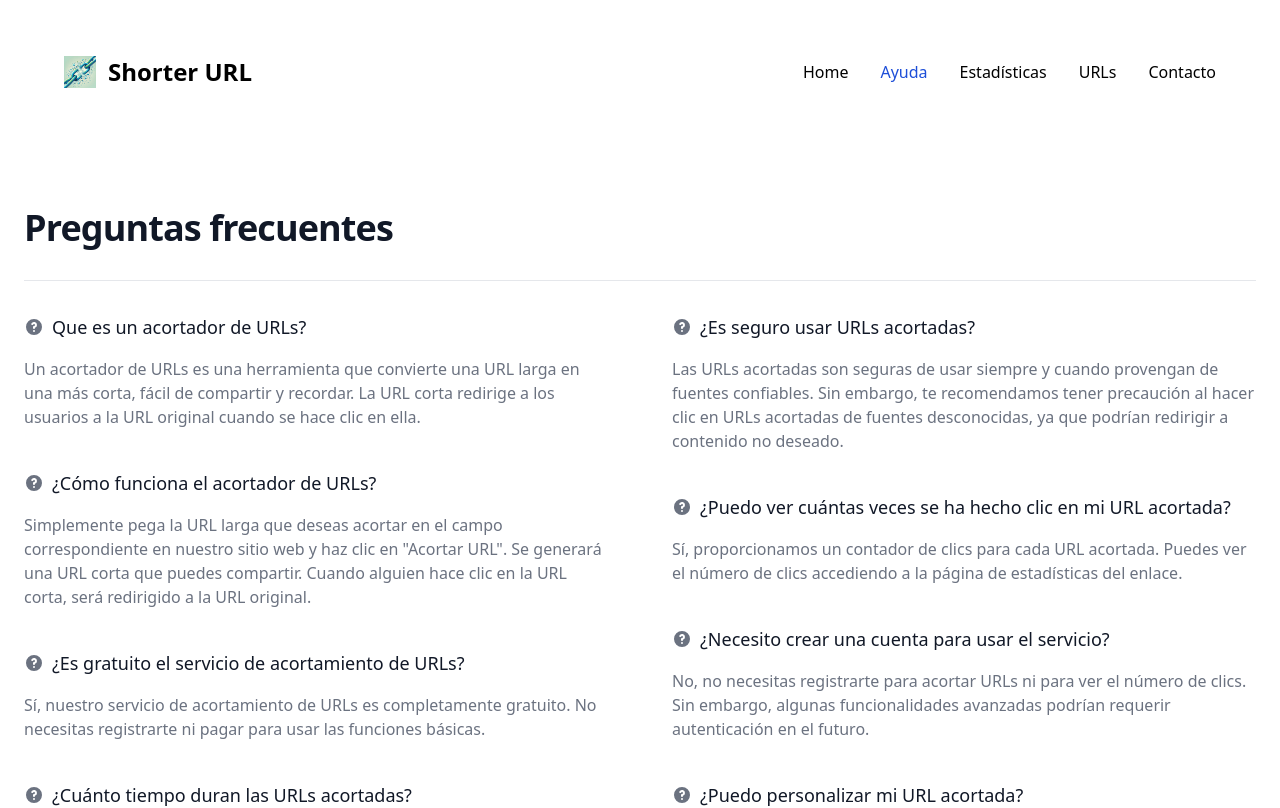
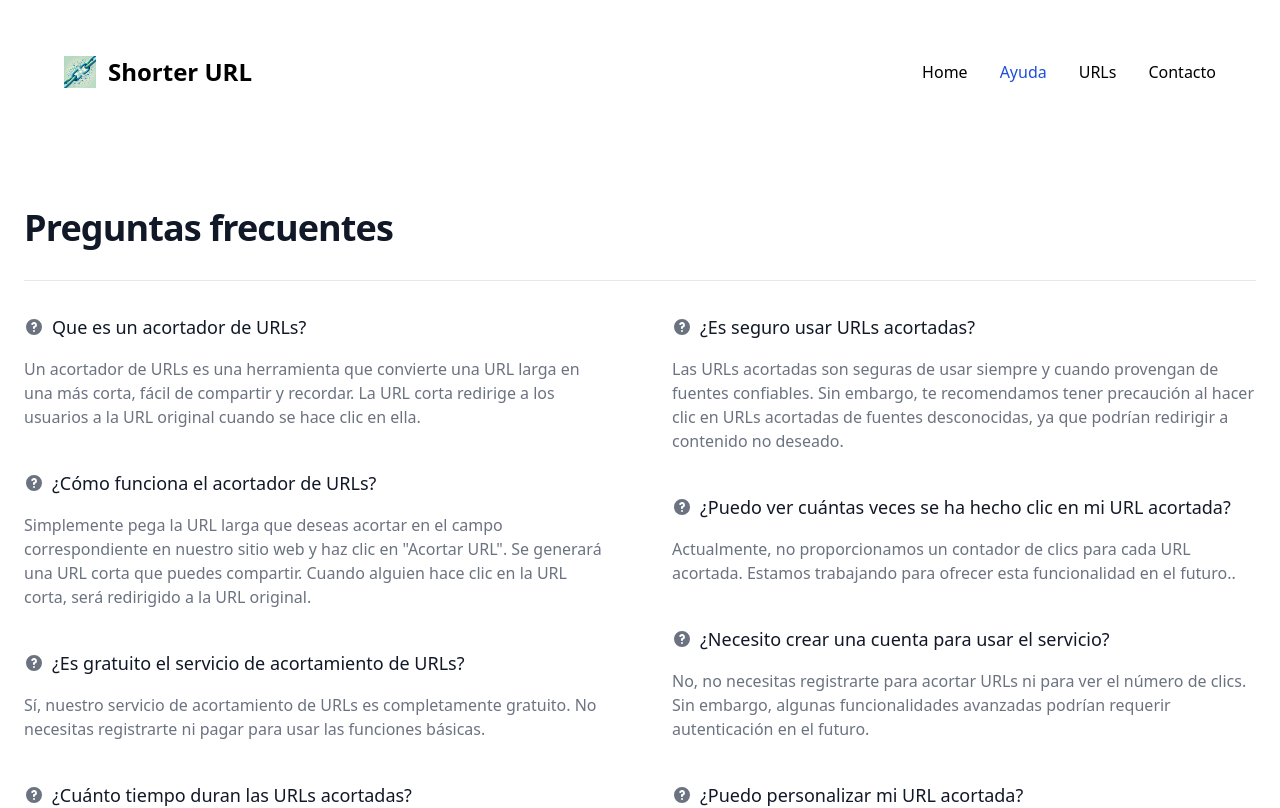
Before and after one commit to DavidSilvente/Acortador-URL, an Angular app: page /ayuda in a window 1280 px wide. Shown: the top 808 px of the page. Built offline with nearby package versions, Linux system fonts and the light colour scheme.

Commit message:
Cambio en estadisticas

```diff
--- a/src/app/ayuda/ayuda.component.html
+++ b/src/app/ayuda/ayuda.component.html
@@ -47,7 +47,7 @@
                       <svg class="flex-shrink-0 mr-2 w-5 h-5 text-gray-500 dark:text-gray-400" fill="currentColor" viewBox="0 0 20 20" xmlns="http://www.w3.org/2000/svg"><path fill-rule="evenodd" d="M18 10a8 8 0 11-16 0 8 8 0 0116 0zm-8-3a1 1 0 00-.867.5 1 1 0 11-1.731-1A3 3 0 0113 8a3.001 3.001 0 01-2 2.83V11a1 1 0 11-2 0v-1a1 1 0 011-1 1 1 0 100-2zm0 8a1 1 0 100-2 1 1 0 000 2z" clip-rule="evenodd"></path></svg>
                       ¿Puedo ver cuántas veces se ha hecho clic en mi URL acortada?
                   </h3>
-                  <p class="text-gray-500 dark:text-gray-400">Sí, proporcionamos un contador de clics para cada URL acortada. Puedes ver el número de clics accediendo a la página de estadísticas del enlace.
+                  <p class="text-gray-500 dark:text-gray-400">Actualmente, no proporcionamos un contador de clics para cada URL acortada. Estamos trabajando para ofrecer esta funcionalidad en el futuro..
                   </p>
               </div>
               <div class="mb-10">
--- a/src/app/navbar/navbar.component.html
+++ b/src/app/navbar/navbar.component.html
@@ -19,9 +19,9 @@
         <li>
           <a routerLink="/ayuda" routerLinkActive="text-blue-700 md:text-blue-700 dark:text-blue-500" class="block py-2 px-3 rounded md:p-0 dark:text-white">Ayuda</a>
         </li>
-        <li>
+        <!--<li>
           <a routerLink="/stats" routerLinkActive="text-blue-700 md:text-blue-700 dark:text-blue-500" class="block py-2 px-3 rounded md:p-0 dark:text-white">Estadísticas</a>
-        </li>
+        </li>!-->
         <li>
           <a routerLink="/url" routerLinkActive="text-blue-700 md:text-blue-700 dark:text-blue-500" class="block py-2 px-3 rounded md:p-0 dark:text-white">URLs</a>
         </li>
```
